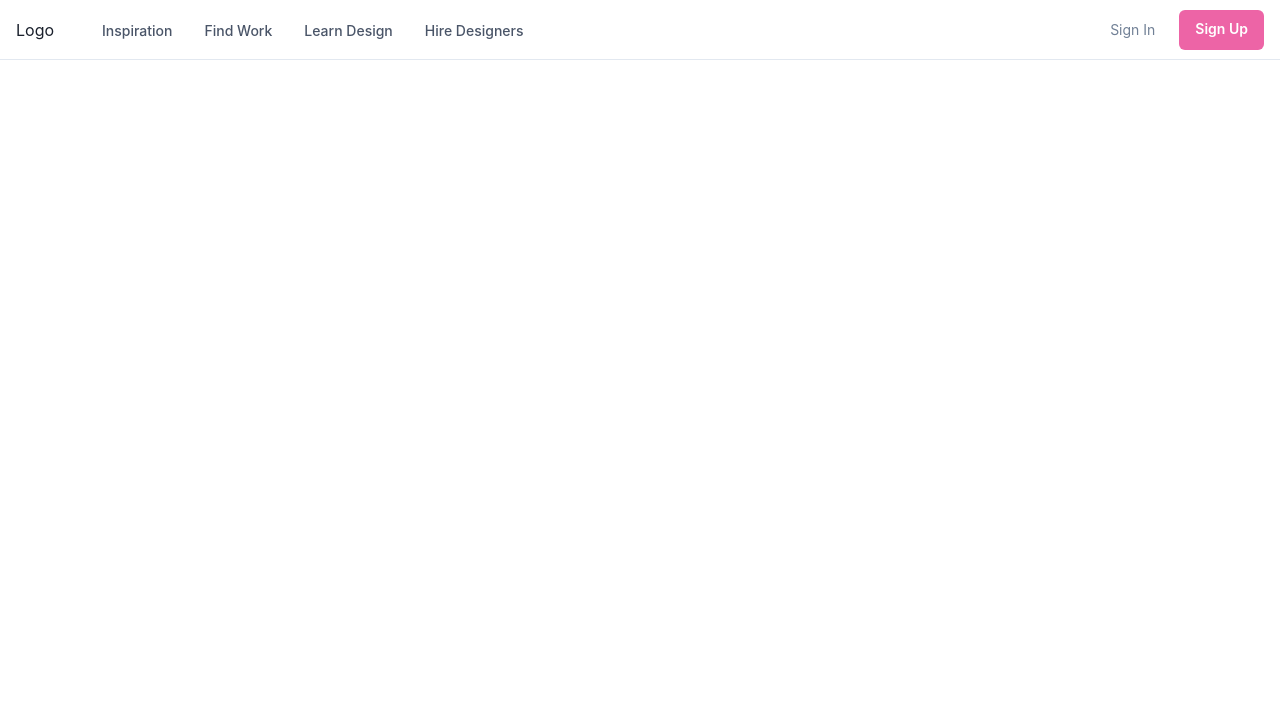
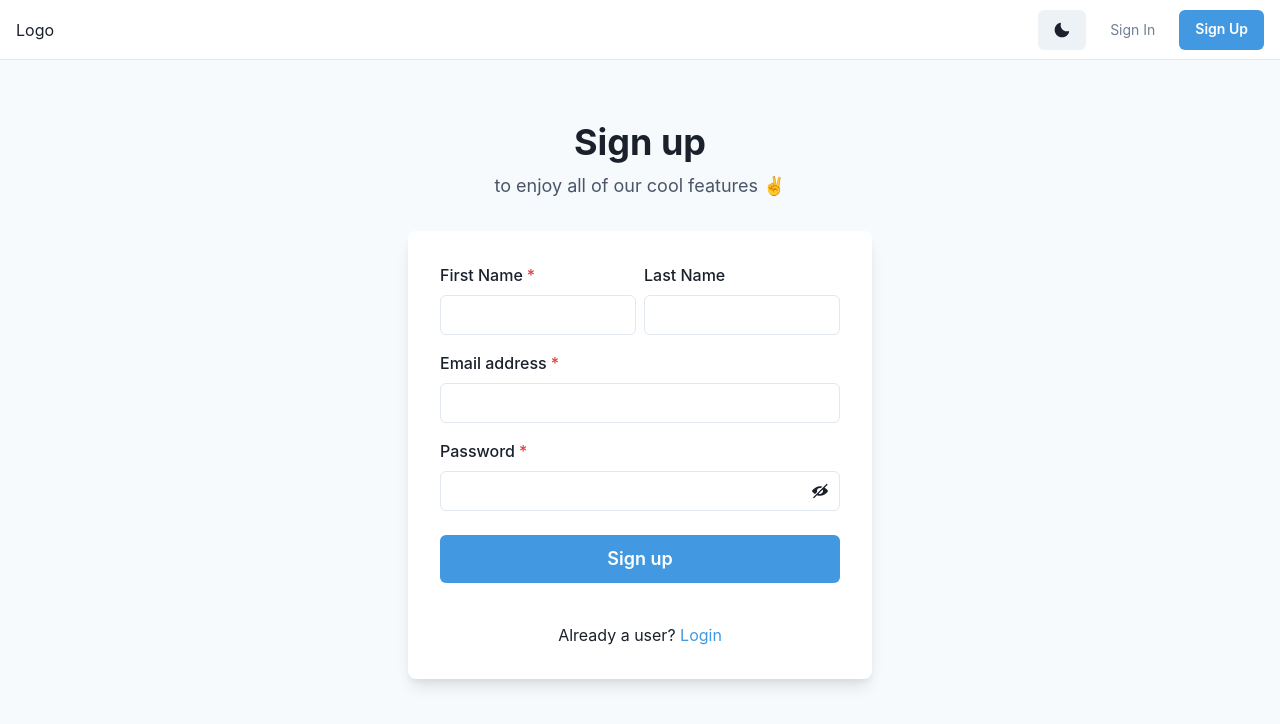
Before and after one commit to derrick-yyang/StudyNow, a React (Create React App) app: page /signup in a window 1280 px wide. Shown: the top 724 px of the page. Built offline with nearby package versions, Linux system fonts and the light colour scheme.

Commit message:
Fixed navbar and added front end for signup

```diff
--- a/src/components/navbar.jsx
+++ b/src/components/navbar.jsx
@@ -14,6 +14,7 @@
     useColorModeValue,
     useBreakpointValue,
     useDisclosure,
+    useColorMode,
   } from '@chakra-ui/react';
   import {
     HamburgerIcon,
@@ -21,8 +22,10 @@
     ChevronDownIcon,
     ChevronRightIcon,
   } from '@chakra-ui/icons';
+  import { MoonIcon, SunIcon } from '@chakra-ui/icons';
 
   export default function WithSubnavigation() {
+    const { colorMode, toggleColorMode } = useColorMode();
     const { isOpen, onToggle } = useDisclosure();
 
     return (
@@ -36,7 +39,10 @@
           borderBottom={1}
           borderStyle={'solid'}
           borderColor={useColorModeValue('gray.200', 'gray.900')}
-          align={'center'}>
+          align={'center'}
+          position="fixed"
+          w="100%"
+          zIndex="200">
           <Flex
             flex={{ base: 1, md: 'auto' }}
             ml={{ base: -2 }}
@@ -51,12 +57,14 @@
             />
           </Flex>
           <Flex flex={{ base: 1 }} justify={{ base: 'center', md: 'start' }}>
+            <Link href="/">
               <Text
                 textAlign={useBreakpointValue({ base: 'center', md: 'left' })}
                 fontFamily={'heading'}
                 color={useColorModeValue('gray.800', 'white')}>
                 Logo
               </Text>
+            </Link>
 
             <Flex display={{ base: 'none', md: 'flex' }} ml={10}>
               <DesktopNav />
@@ -68,26 +76,31 @@
             justify={'flex-end'}
             direction={'row'}
             spacing={6}>
+            <Button onClick={toggleColorMode}>
+              {colorMode === 'light' ? <MoonIcon /> : <SunIcon />}
+            </Button>
             <Button
               as={'a'}
               fontSize={'sm'}
               fontWeight={400}
               variant={'link'}
-              href={'#'}>
+              href={'/login'}>
               Sign In
             </Button>
+            <Link href="signup" style={{ textDecoration: 'none' }}>
               <Button
                 display={{ base: 'none', md: 'inline-flex' }}
                 fontSize={'sm'}
                 fontWeight={600}
                 color={'white'}
-              bg={'pink.400'}
-              href={'#'}
+                bg={'blue.400'}
+                href={'/signup'}
                 _hover={{
-                bg: 'pink.300',
+                  bg: 'blue.300',
                 }}>
                 Sign Up
               </Button>
+            </Link>
           </Stack>
         </Flex>
 
@@ -249,43 +262,4 @@
     href?: string;
   }
 
-  const NAV_ITEMS: Array<NavItem> = [
-    {
-      label: 'Inspiration',
-      children: [
-        {
-          label: 'Explore Design Work',
-          subLabel: 'Trending Design to inspire you',
-          href: '#',
-        },
-        {
-          label: 'New & Noteworthy',
-          subLabel: 'Up-and-coming Designers',
-          href: '#',
-        },
-      ],
-    },
-    {
-      label: 'Find Work',
-      children: [
-        {
-          label: 'Job Board',
-          subLabel: 'Find your dream design job',
-          href: '#',
-        },
-        {
-          label: 'Freelance Projects',
-          subLabel: 'An exclusive list for contract work',
-          href: '#',
-        },
-      ],
-    },
-    {
-      label: 'Learn Design',
-      href: '#',
-    },
-    {
-      label: 'Hire Designers',
-      href: '#',
-    },
-  ];
+  const NAV_ITEMS: Array<NavItem> = [];
--- a/src/components/router.jsx
+++ b/src/components/router.jsx
@@ -3,6 +3,7 @@
 
 import Home from "../pages/index";
 import Login from "../pages/login";
+import Signup from "../pages/signup";
 import Map from "../pages/map";
 import Info from "../pages/info"
 
@@ -20,6 +21,7 @@
       <Route path="/" component={Home} />
       <Route path="/map" component={Map} />
       <Route path="/login" component={Login} />
+      <Route path="/signup" component={Signup} />
       <Route path="/info" component={Info} />
     </Switch>
 );
--- a/src/pages/index.jsx
+++ b/src/pages/index.jsx
@@ -36,17 +36,19 @@
 
           </Text>
           <Stack spacing={6} direction={'row'}>
+            <Link href="/map">
               <Button
                 rounded={'full'}
                 px={10}
                 colorScheme={'blue'}
                 bg={'blue.300'}
                 _hover={{ bg: 'blue.200' }}>
-              <Link href="/map">Search</Link>
+                Search
               </Button>
-            <Button rounded={'full'} px={10} href="info">
-              <Link href="info">Learn more</Link>
-            </Button>
+            </Link>
+            <Link href="info">
+              <Button rounded={'full'} px={10} href="info">Learn more</Button>
+            </Link>
           </Stack>
           <Flex w={'full'} align="center" justify="center">
             <img src = {mainImage}
--- a/src/pages/login.jsx
+++ b/src/pages/login.jsx
@@ -58,6 +58,11 @@
                   Sign in
                 </Button>
               </Stack>
+              <Stack pt={6}>
+                <Text align={'center'}>
+                  Don't have an account? <Link href="signup" color={'blue.400'}>Sign Up</Link>
+                </Text>
+              </Stack>
             </Stack>
           </Box>
         </Stack>
--- /dev/null
+++ b/src/pages/signup.jsx
@@ -0,0 +1,99 @@
+import {
+    Flex,
+    Box,
+    FormControl,
+    FormLabel,
+    Input,
+    InputGroup,
+    HStack,
+    InputRightElement,
+    Stack,
+    Button,
+    Heading,
+    Text,
+    useColorModeValue,
+    Link,
+  } from '@chakra-ui/react';
+  import { useState } from 'react';
+  import { ViewIcon, ViewOffIcon } from '@chakra-ui/icons';
+
+  export default function SignupCard() {
+    const [showPassword, setShowPassword] = useState(false);
+
+    return (
+      <Flex
+        minH={'100vh'}
+        align={'center'}
+        justify={'center'}
+        bg={useColorModeValue('gray.50', 'gray.800')}>
+        <Stack spacing={8} mx={'auto'} maxW={'lg'} py={12} px={6}>
+          <Stack align={'center'}>
+            <Heading fontSize={'4xl'} textAlign={'center'}>
+              Sign up
+            </Heading>
+            <Text fontSize={'lg'} color={'gray.600'}>
+              to enjoy all of our cool features ✌️
+            </Text>
+          </Stack>
+          <Box
+            rounded={'lg'}
+            bg={useColorModeValue('white', 'gray.700')}
+            boxShadow={'lg'}
+            p={8}>
+            <Stack spacing={4}>
+              <HStack>
+                <Box>
+                  <FormControl id="firstName" isRequired>
+                    <FormLabel>First Name</FormLabel>
+                    <Input type="text" />
+                  </FormControl>
+                </Box>
+                <Box>
+                  <FormControl id="lastName">
+                    <FormLabel>Last Name</FormLabel>
+                    <Input type="text" />
+                  </FormControl>
+                </Box>
+              </HStack>
+              <FormControl id="email" isRequired>
+                <FormLabel>Email address</FormLabel>
+                <Input type="email" />
+              </FormControl>
+              <FormControl id="password" isRequired>
+                <FormLabel>Password</FormLabel>
+                <InputGroup>
+                  <Input type={showPassword ? 'text' : 'password'} />
+                  <InputRightElement h={'full'}>
+                    <Button
+                      variant={'ghost'}
+                      onClick={() =>
+                        setShowPassword((showPassword) => !showPassword)
+                      }>
+                      {showPassword ? <ViewIcon /> : <ViewOffIcon />}
+                    </Button>
+                  </InputRightElement>
+                </InputGroup>
+              </FormControl>
+              <Stack spacing={10} pt={2}>
+                <Button
+                  loadingText="Submitting"
+                  size="lg"
+                  bg={'blue.400'}
+                  color={'white'}
+                  _hover={{
+                    bg: 'blue.500',
+                  }}>
+                  Sign up
+                </Button>
+              </Stack>
+              <Stack pt={6}>
+                <Text align={'center'}>
+                  Already a user? <Link href="login" color={'blue.400'}>Login</Link>
+                </Text>
+              </Stack>
+            </Stack>
+          </Box>
+        </Stack>
+      </Flex>
+    );
+  }
```
Lines whose indentation alone changed are shown as unchanged.
